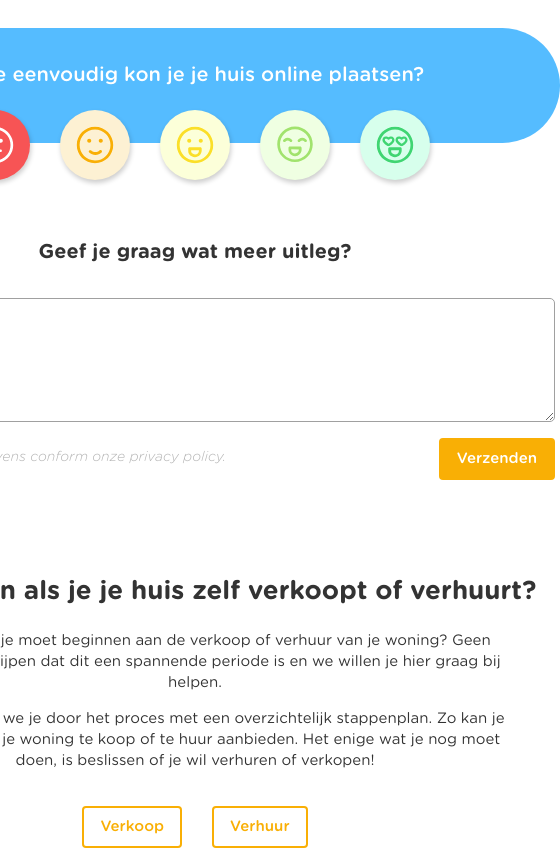
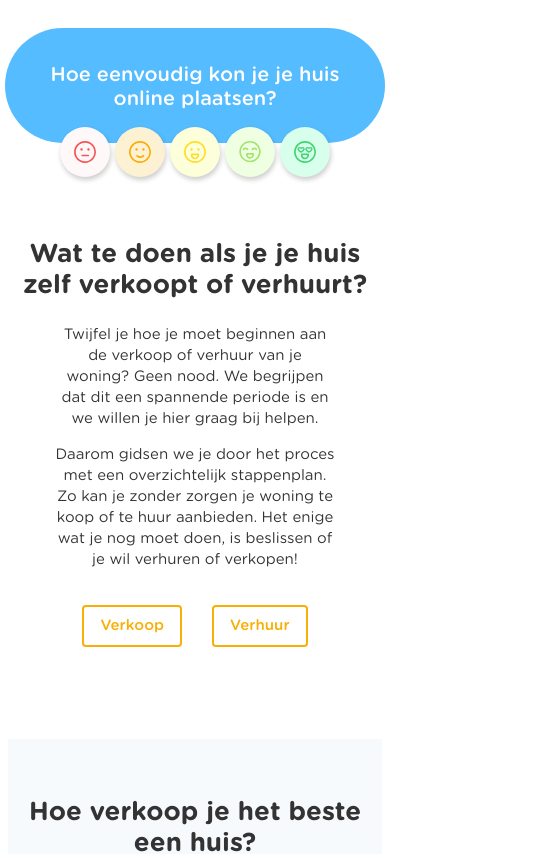
Before and after one commit to grYs51/Zimmo-proef, an Angular app: page /feedback in a window 390 px wide. Shown: the top 854 px of the page, 560 px wide, since content can reach past the window. Built offline with nearby package versions, Linux system fonts and the light colour scheme.

Commit message:
Added media screens

```diff
--- a/src/app/components/alert/alert.component.scss
+++ b/src/app/components/alert/alert.component.scss
@@ -1,8 +1,9 @@
 .alert {
   &__container {
-    padding: 8px 0;
+    padding: 16px 0;
     width: 100%;
     max-width: 720px;
+    border-radius: 2px;
   }
 
   &__message {
--- a/src/app/core/layout/footer/footer.component.scss
+++ b/src/app/core/layout/footer/footer.component.scss
@@ -55,7 +55,7 @@
           text-decoration: none;
           transition: all 0.2s ease-in-out;
           margin-bottom: 16px;
-          font-weight: 500;
+          font-weight: 700;
 
           &:hover {
             color: var(--orange);
--- a/src/app/modules/feedback/components/feedback-rating/feedback-rating.component.scss
+++ b/src/app/modules/feedback/components/feedback-rating/feedback-rating.component.scss
@@ -2,7 +2,7 @@
   &__container {
     display: flex;
     height: 85px;
-    width: 650px;
+    width: 600px;
     flex-direction: column;
     align-items: center;
     background-color: var(--blue);
@@ -125,3 +125,21 @@
 svg {
   transform: scale(0.75);
 }
+
+@media screen and (max-width: 768px) {
+  .rating {
+    &__container {
+      width: 300px
+    }
+
+    &__button-group {
+      width: 275px;
+    }
+
+    &__button-label {
+      margin-top: -15px;
+      width: 30px;
+      height: 30px;
+    }
+  }
+}
--- a/src/app/modules/feedback/pages/feedback-page/feedback-page.component.scss
+++ b/src/app/modules/feedback/pages/feedback-page/feedback-page.component.scss
@@ -65,7 +65,7 @@
     }
 
     &-invalid {
-      border: 1px solid var(--red);
+      border: 1px solid var(--red) !important;
     }
 
     &-error-message {
--- a/src/app/modules/feedback/pages/feedback-page/feedback-page.component.ts
+++ b/src/app/modules/feedback/pages/feedback-page/feedback-page.component.ts
@@ -20,8 +20,7 @@ export class FeedbackPageComponent implements OnInit {
 
   ngOnInit(): void {
     this.feedbackForm = new FormGroup({
-      //TODO: has to change back to 0
-      rating: new FormControl(1),
+      rating: new FormControl(0),
       text: new FormControl('', [Validators.required]),
     });
   }
--- a/src/styles/fonts.scss
+++ b/src/styles/fonts.scss
@@ -53,9 +53,3 @@
   font-weight: 500;
   font-style: italic;
 }
-
-
-
-* {
-  font-family: 'Gotham Rounded A', sans-serif;
-}
--- a/src/styles/styles.scss
+++ b/src/styles/styles.scss
@@ -1,3 +1,11 @@
+body {
+  font-family: 'Gotham Rounded A', sans-serif;
+}
+
+textarea {
+  font-family: 'Gotham Rounded A', sans-serif;
+}
+
 p {
   line-height: 1.4;
 }
```
